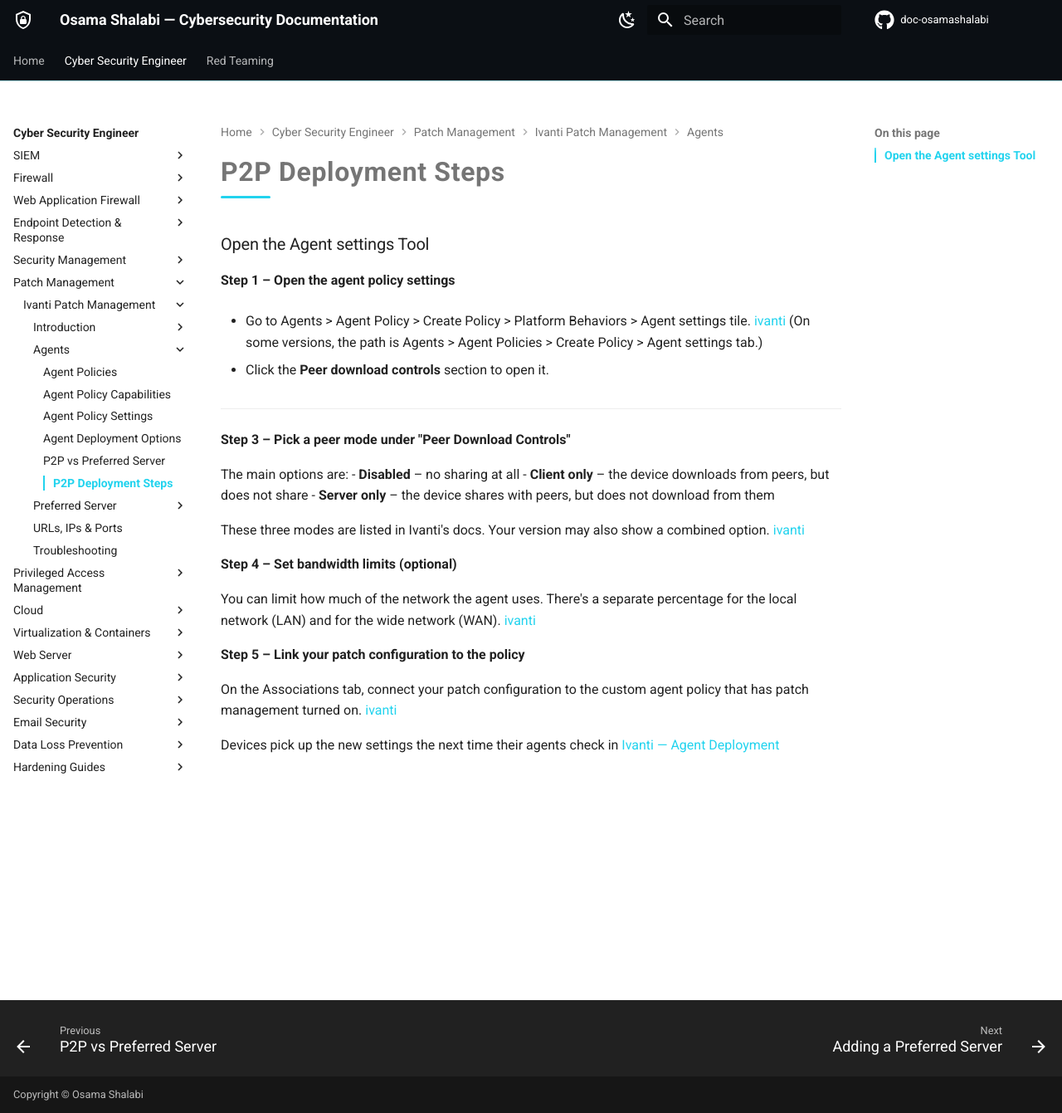
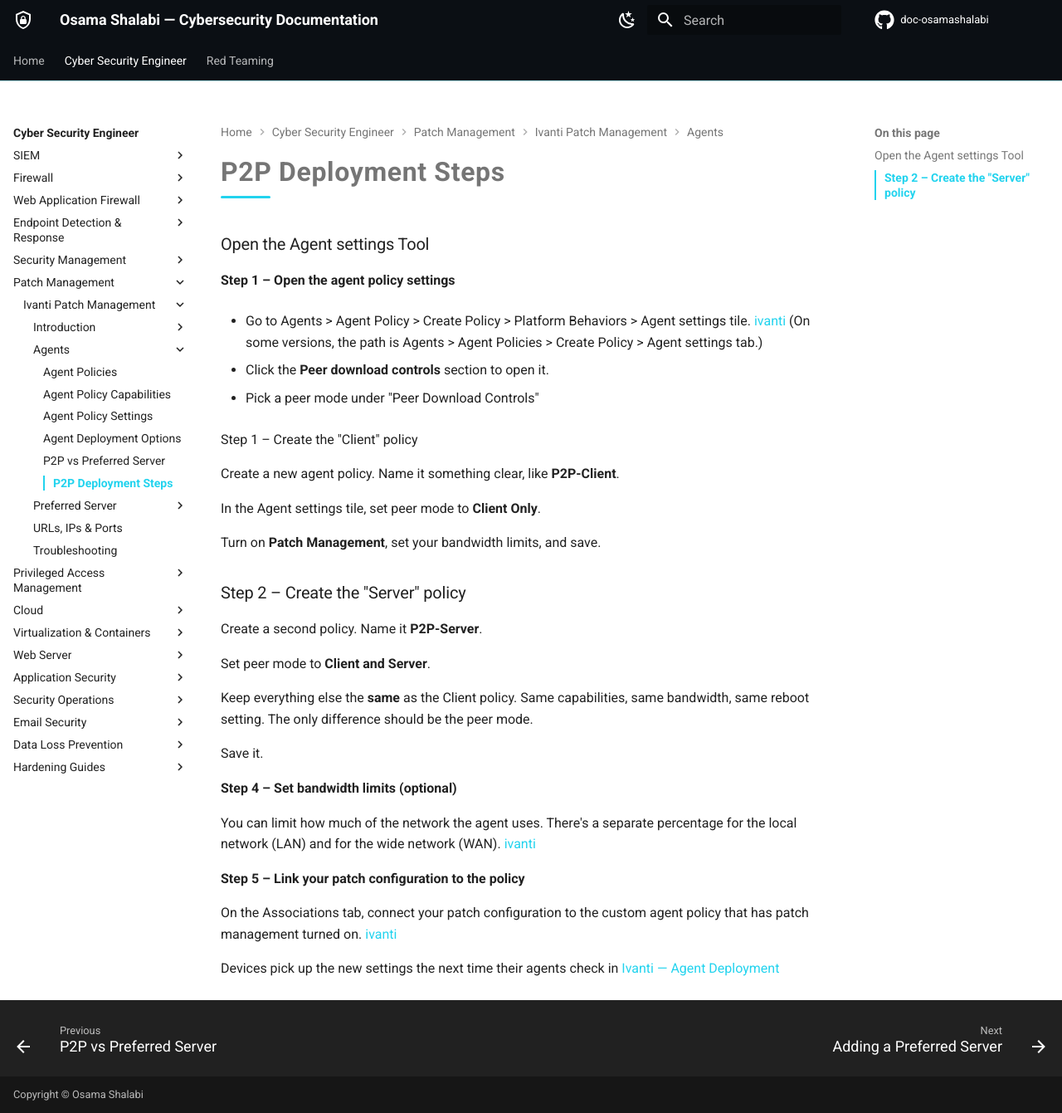
Before and after one commit to osamashalabi432-png/doc-osamashalabi, an MkDocs documentation site: the page built from docs/cyber-security-engineer/patch-management/ivanti/Agents/P2P deployment steps.md, in a window 1280 px wide and 1341 px high. Shown: the whole window at 83% size. Built offline with MkDocs 1.6.1 and Material for MkDocs 9.7.7, drawn with Linux system fonts in a browser that asks for light colours; comment, search, counter and statistics services are not loaded.

Commit message:
vault backup: 2026-10-04 04:36:08

```diff
--- a/docs/cyber-security-engineer/patch-management/ivanti/Agents/P2P deployment steps.md
+++ b/docs/cyber-security-engineer/patch-management/ivanti/Agents/P2P deployment steps.md
@@ -7,16 +7,26 @@
 
 - Click the **Peer download controls** section to open it.
 
----
 
-**Step 3 – Pick a peer mode under "Peer Download Controls"**
+- Pick a peer mode under "Peer Download Controls"
 
-The main options are:
-- **Disabled** – no sharing at all
-- **Client only** – the device downloads from peers, but does not share
-- **Server only** – the device shares with peers, but does not download from them
+Step 1 – Create the "Client" policy
 
-These three modes are listed in Ivanti's docs. Your version may also show a combined option. [ivanti](https://help.ivanti.com/ht/help/it_IT/CLOUD/vNow/agent-policy-settings.htm)
+Create a new agent policy. Name it something clear, like **P2P-Client**.
+
+In the Agent settings tile, set peer mode to **Client Only**.
+
+Turn on **Patch Management**, set your bandwidth limits, and save.
+
+### Step 2 – Create the "Server" policy
+
+Create a second policy. Name it **P2P-Server**.
+
+Set peer mode to **Client and Server**.
+
+Keep everything else the **same** as the Client policy. Same capabilities, same bandwidth, same reboot setting. The only difference should be the peer mode.
+
+Save it.
 
 **Step 4 – Set bandwidth limits (optional)**
 
```
